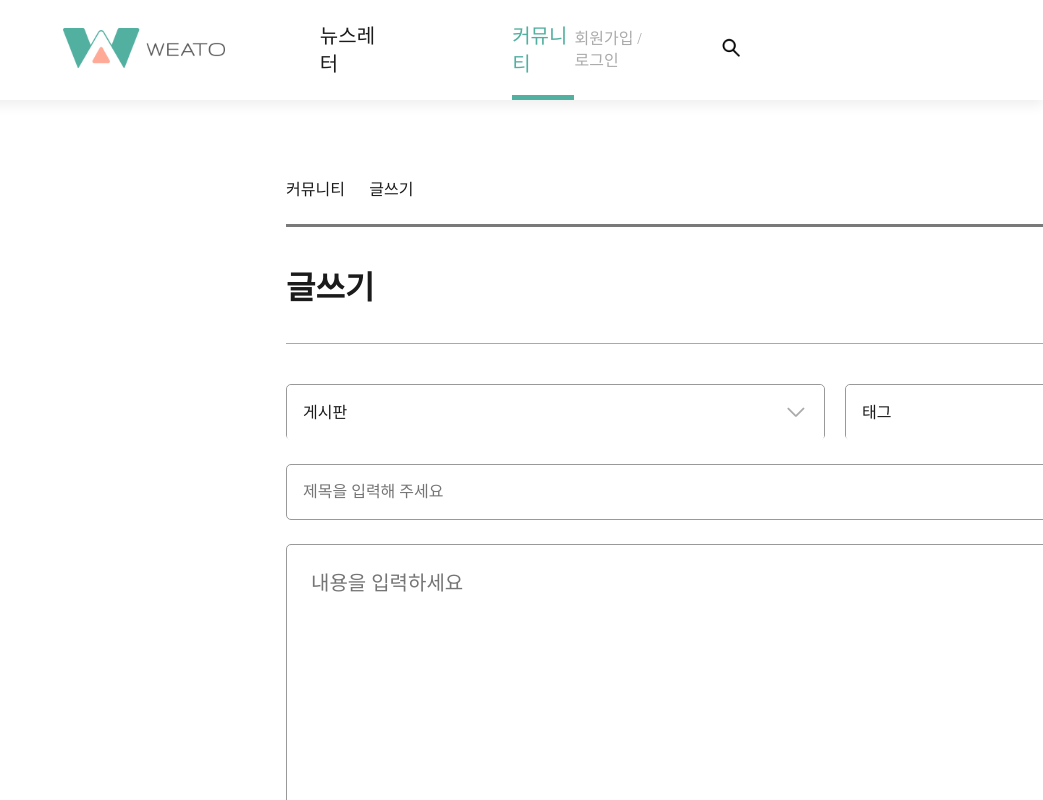
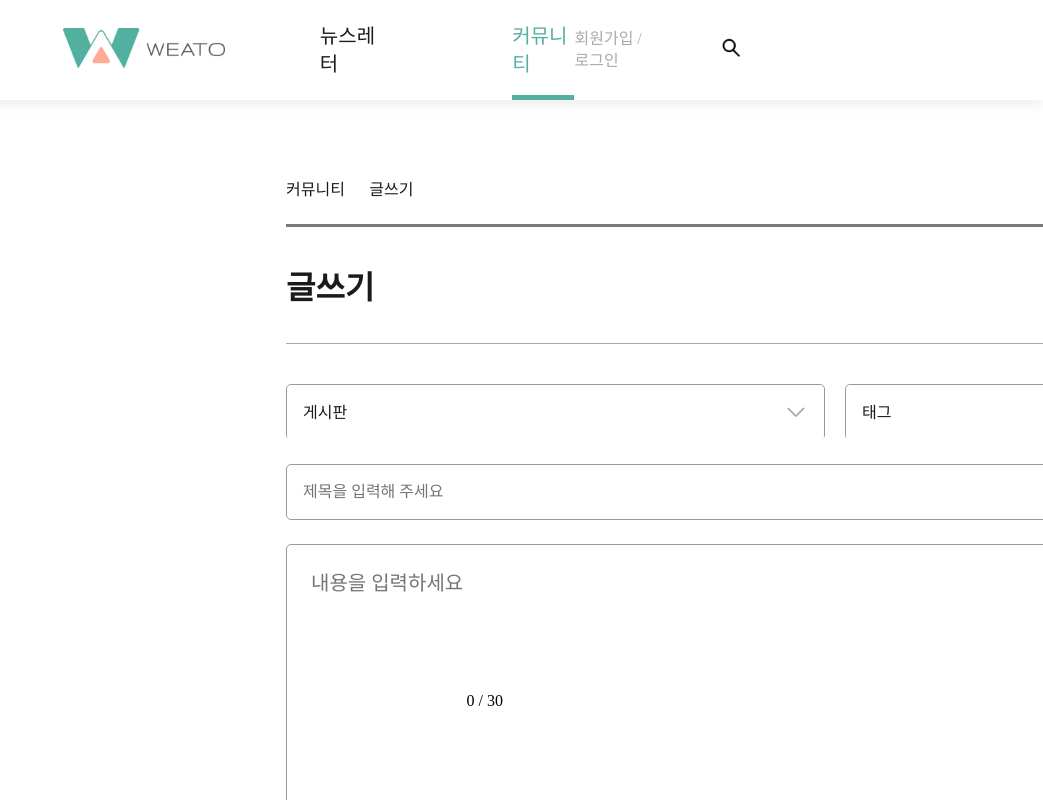
Before and after one commit to ceos15th-AllG/weato-client, a Next.js app: page /community/post/new in a window 1280 px wide. Shown: the top 800 px of the page, without its empty margins (237-1280 px from the left). Built offline with nearby package versions, Linux system fonts and the light colour scheme; a web font is replaced by a local one.

Commit message:
:sparkles: feat: 커뮤니티 새 글 쓰기 페이지
최소 글자 작성 30자 레이아웃 및 조건 추가

```diff
--- a/pages/community/post/new.jsx
+++ b/pages/community/post/new.jsx
@@ -123,11 +123,17 @@ const ContentField = styled.textarea`
   border: 1px solid ${gray05};
 `;
 
+const ContentFieldCount = styled.span`
+  position: absolute;
+  right: 540px;
+  bottom: 90px;
+
+  text-align: right;
+`;
+
 export default function New() {
   const router = useRouter();
   const { token } = useContext(Context);
-
-  console.log(token);
 
   const [categorySelected, setCategorySelected] = useState('게시판');
   const [tagSelected, setTagSelected] = useState('태그');
@@ -154,7 +160,7 @@ export default function New() {
   const onChangeContent = useCallback((event) => {
     setContent(event.target.value);
 
-    if (event.target.value !== '') {
+    if (event.target.value !== '' && event.target.value.trim().length >= 30) {
       setContentValid(true);
     } else {
       setContentValid(false);
@@ -257,6 +263,7 @@ export default function New() {
           value={content}
           onChange={onChangeContent}
         />
+        <ContentFieldCount>{content.trim().length} / 30</ContentFieldCount>
       </WriteFormLayout>
     </Layout>
   );
```
